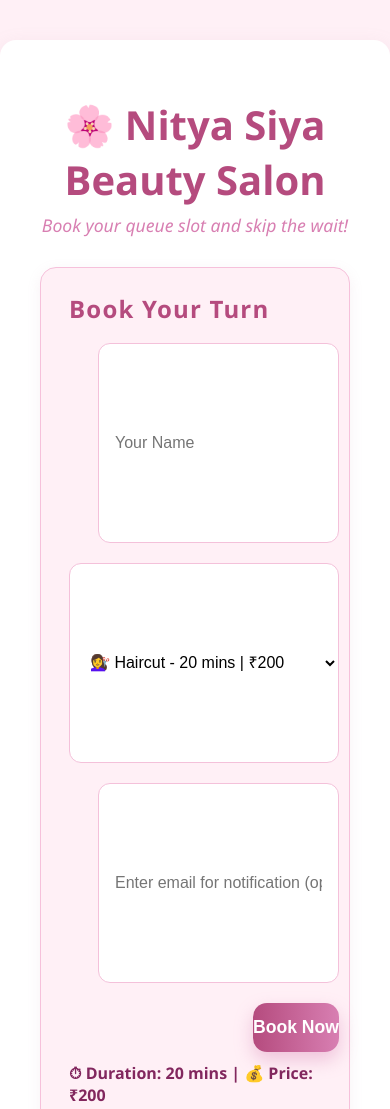
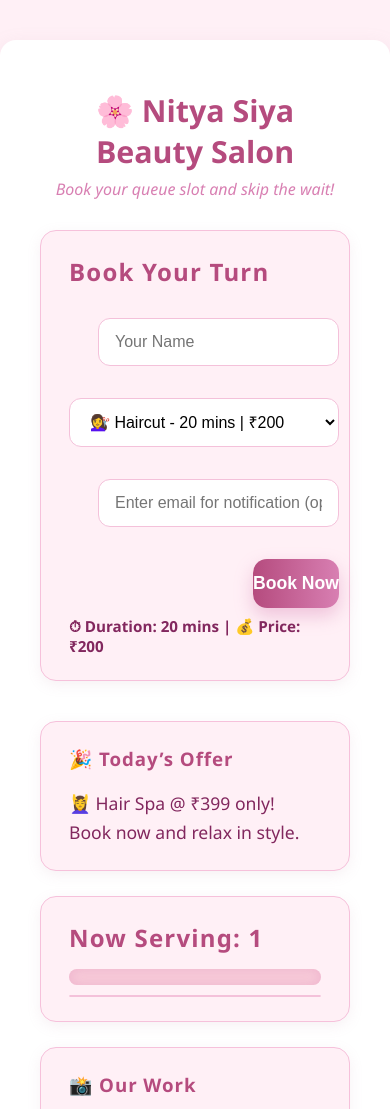
Before and after one commit to Tejws/Swamini_Salon, a plain HTML site: page index.html in a window 390 px wide. Shown: the top 1109 px of the page. Drawn offline with Linux system fonts and the light colour scheme.

Commit message:
added responsiveness

```diff
--- a/index.html
+++ b/index.html
@@ -309,6 +309,7 @@
     }
 
     /* Responsive */
+   /* Enhanced Responsive Styles */
 @media (max-width: 900px) {
   .main-content {
     flex-direction: column;
@@ -323,20 +324,51 @@
     flex-direction: column;
   }
 
+  .booking form input,
+  .booking form select,
   .booking form button {
     flex: 1 1 100%;
+    margin-top: 12px;
   }
 
   #serviceDetails {
     padding-left: 0;
-        margin-top: 10px;
+    margin-top: 8px;
+    font-size: 0.95rem;
   }
 
   .your-info button {
     width: 100%;
     margin-top: 10px;
   }
+
+  header h1 {
+    font-size: 1.9rem;
   }
+
+  header p {
+    font-size: 1rem;
+  }
+
+  #queueList li {
+    font-size: 0.9rem;
+    padding: 10px 14px;
+  }
+
+  .progress-bar-container {
+    height: 16px;
+    margin: 15px 0 10px 0;
+  }
+
+  .progress-bar {
+    border-radius: 12px 0 0 12px;
+  }
+
+  .gallery img {
+    max-height: 180px;
+  }
+}
+
   </style>
 </head>
 <body>
```
Lines whose indentation alone changed are shown as unchanged.
